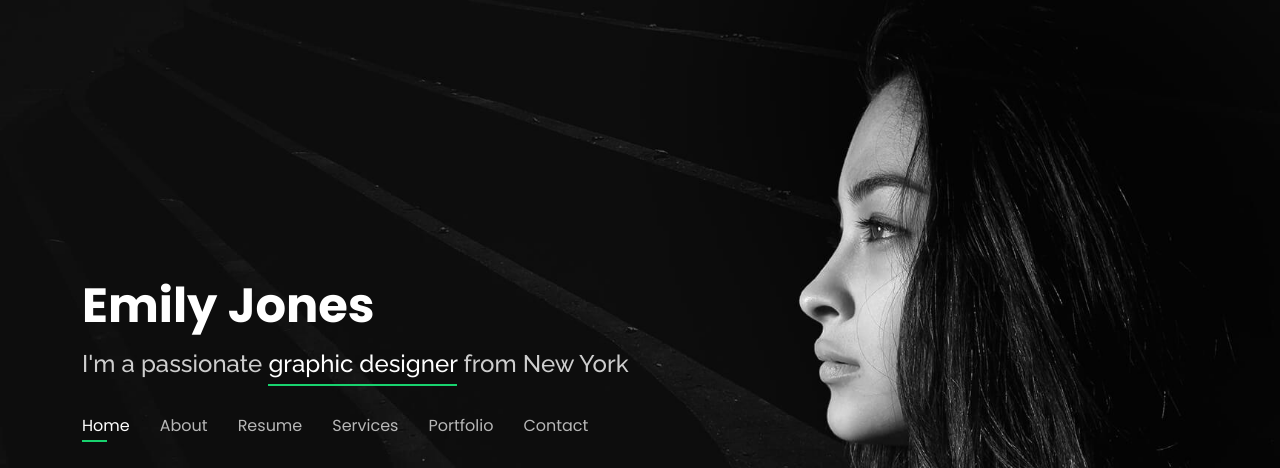
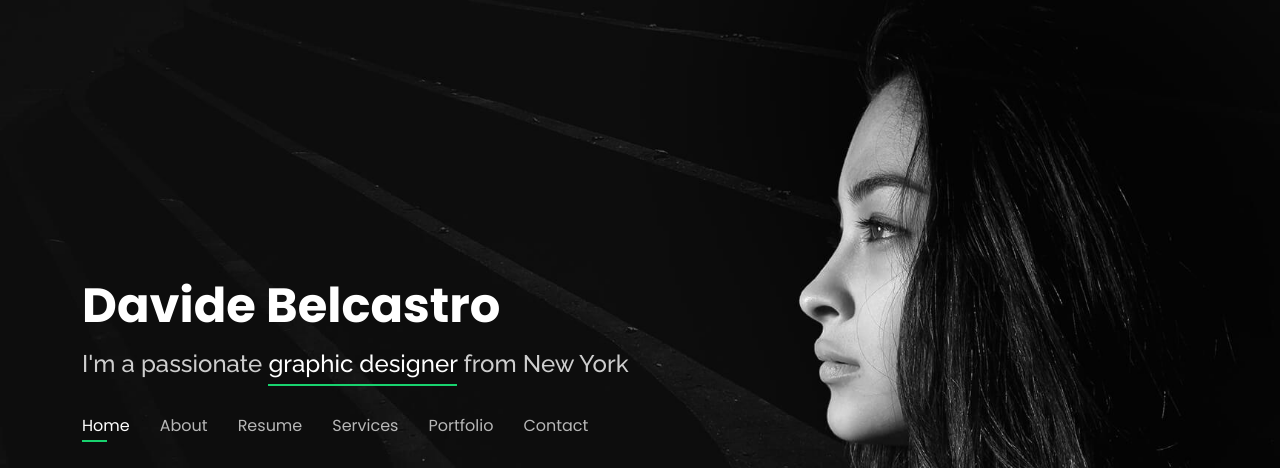
Before and after one commit to davidebelcastro-sig/davidebelcastro-sig.github.io, a plain HTML site: page index.html in a window 1280 px wide. Shown: the top 468 px of the page. Drawn offline with nearby package versions, Linux system fonts and the light colour scheme.

Commit message:
change title

```diff
--- a/index.html
+++ b/index.html
@@ -42,7 +42,7 @@
   <header id="header">
     <div class="container">
 
-      <h1><a href="index.html">Emily Jones</a></h1>
+      <h1><a href="index.html">Davide Belcastro</a></h1>
       <!-- Uncomment below if you prefer to use an image logo -->
       <!-- <a href="index.html" class="mr-auto"><img src="assets/img/logo.png" alt="" class="img-fluid"></a> -->
       <h2>I'm a passionate <span>graphic designer</span> from New York</h2>
```
